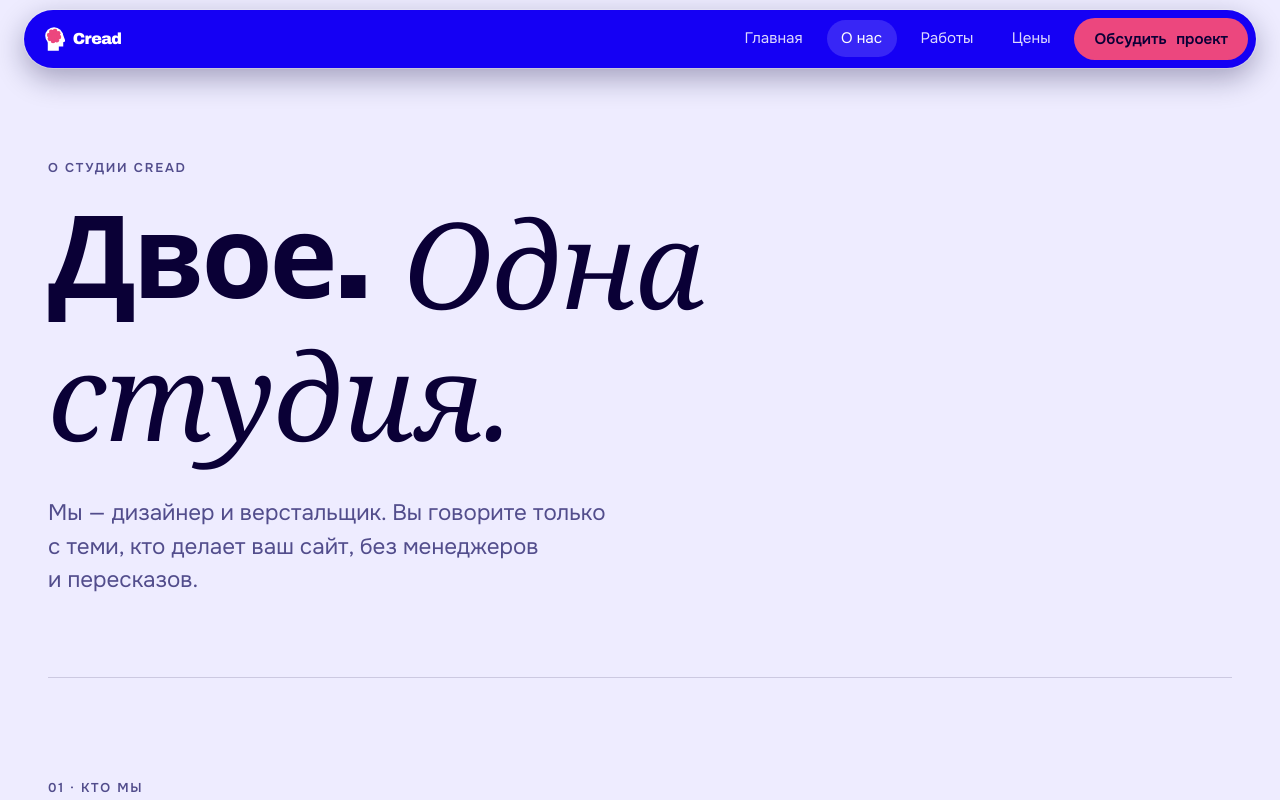
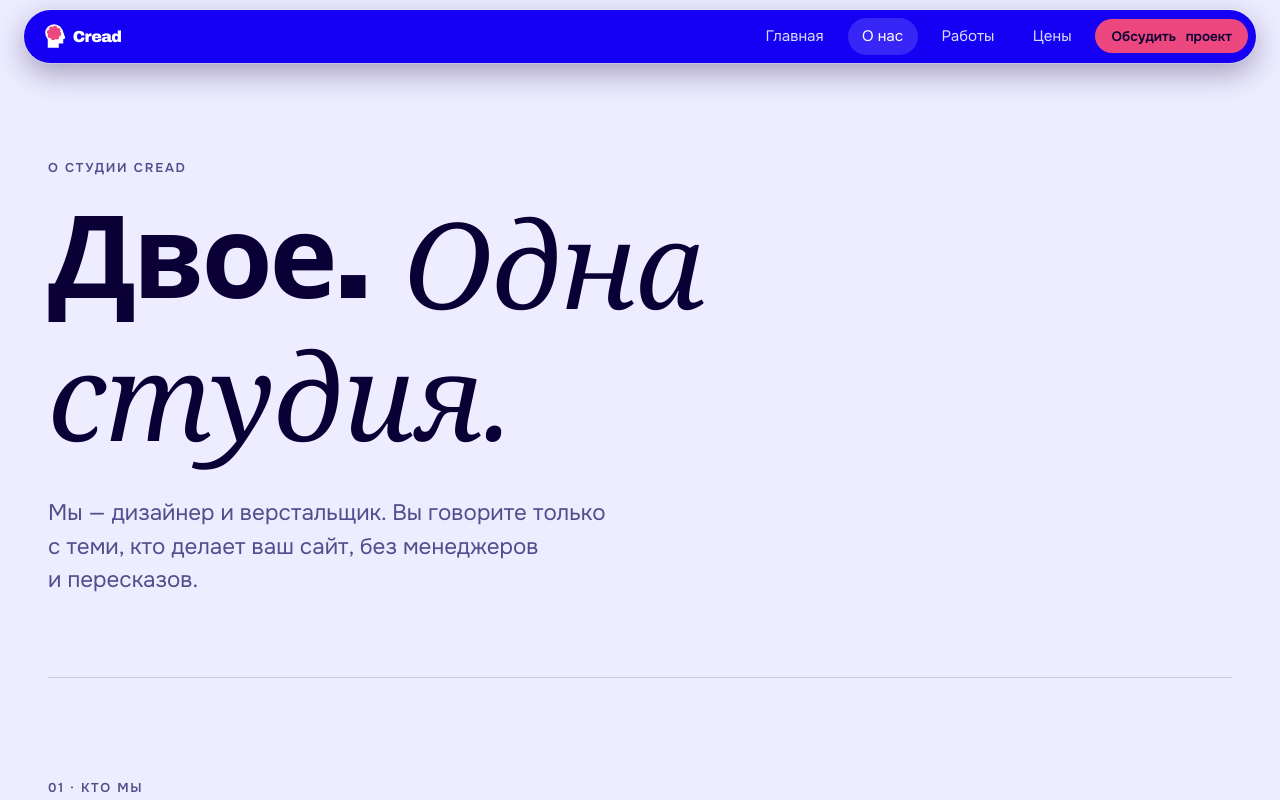
Before and after one commit to fsduyx/cread, a plain HTML site: page about.html in a window 1280 px wide. Shown: the top 800 px of the page. Drawn offline with Linux system fonts and the light colour scheme; a web font is replaced by a local one.

Commit message:
Add files via upload

```diff
--- a/about.html
+++ b/about.html
@@ -139,8 +139,8 @@ html.mo{overflow:hidden}
 .modal.open .tile{animation:rise .7s var(--e) calc(var(--i,0)*70ms + .25s) backwards}
 .grid>:nth-child(1){--i:0}.grid>:nth-child(2){--i:1}.grid>:nth-child(3){--i:2}.grid>:nth-child(4){--i:3}.grid>:nth-child(5){--i:4}.grid>:nth-child(6){--i:5}
 nav{gap:.6rem}
-nav::after{content:"";position:absolute;left:1.6rem;right:1.6rem;bottom:3px;height:2px;border-radius:2px;background:#ff86ad;transform-origin:left;transform:scaleX(var(--sp,0));pointer-events:none}
-nav .btn{height:42px;padding:0 1.25rem;font-size:.95rem}
+nav::after{content:"";position:absolute;left:1.6rem;right:1.6rem;bottom:2px;height:2px;border-radius:2px;background:#ff86ad;transform-origin:left;transform:scaleX(var(--sp,0));pointer-events:none}
+nav .btn{height:34px;padding:0 1rem;font-size:.85rem}
 .burger{display:none;flex:none;width:42px;height:42px;padding:0;border:0;border-radius:50%;background:#ffffff26;color:#fff;cursor:pointer;position:relative;transition:background .3s}
 .burger:hover{background:#ffffff40}
 .burger i{position:absolute;left:12px;right:12px;height:2px;border-radius:2px;background:currentColor;transition:transform .45s var(--e),opacity .25s}
@@ -158,7 +158,7 @@ html.mn .menu a.m{opacity:1;transform:none;transition:opacity .6s var(--e) calc(
 .menu .btn{margin-top:auto;justify-content:center;height:56px;font-size:1.05rem}
 .menu a.m:last-of-type{margin-bottom:1.6rem}
 @media(max-width:820px){.burger{display:block}}
-@media(max-width:560px){nav{padding-left:1rem}nav .btn .d{display:none}nav .btn{padding:0 1.05rem}}
+@media(max-width:560px){nav{padding-left:1rem}nav .btn .d{display:none}nav .btn{padding:0 .9rem}}
 @media (prefers-reduced-motion:no-preference){.tt,.tt *,.tt *::before,.tt *::after{transition:background-color .5s,color .5s,border-color .5s!important}}
 @media (prefers-reduced-motion:reduce){*{animation:none!important;transition:none!important}html{scroll-behavior:auto}}
 html{-webkit-font-smoothing:antialiased;-moz-osx-font-smoothing:grayscale}
```
Also changed, not shown: index.html (+3 -3 lines).
